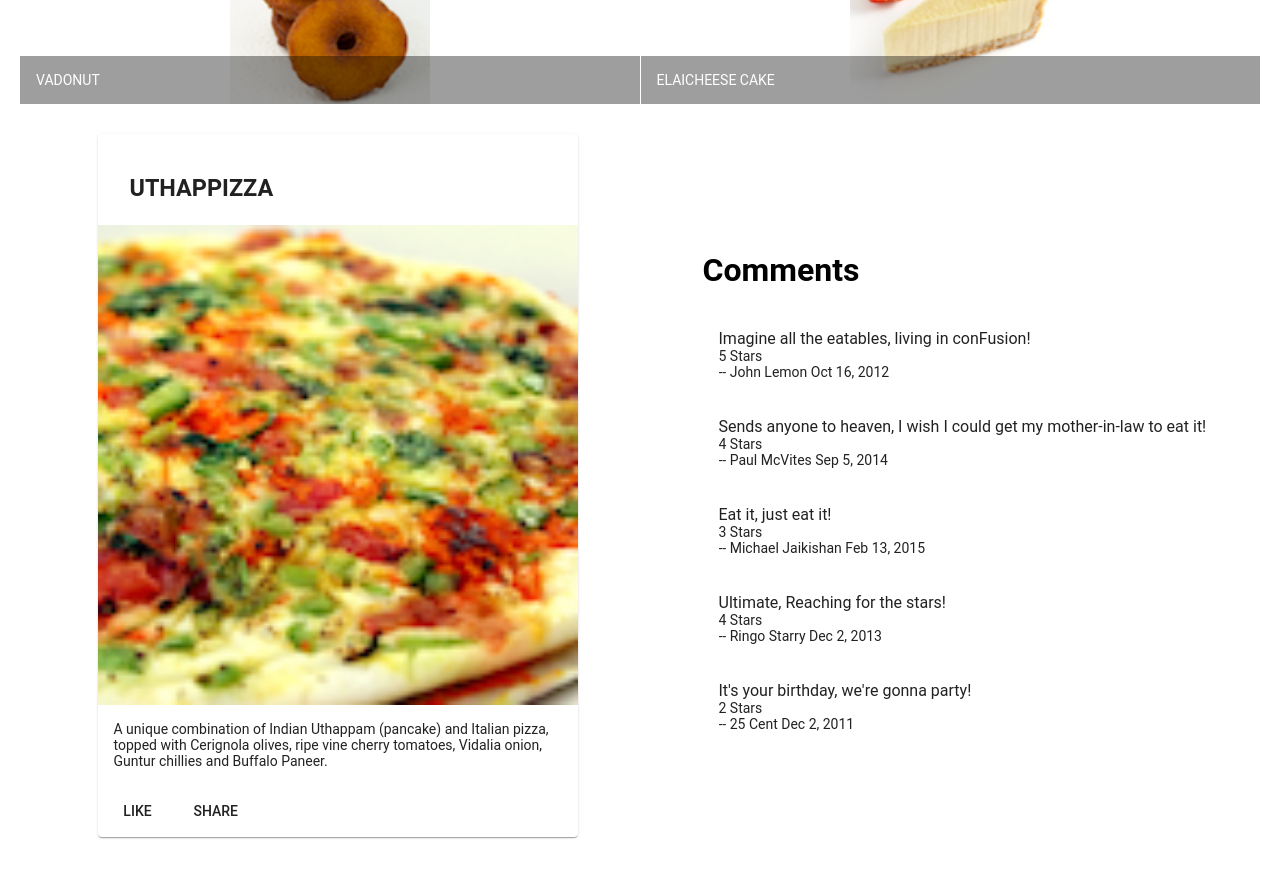
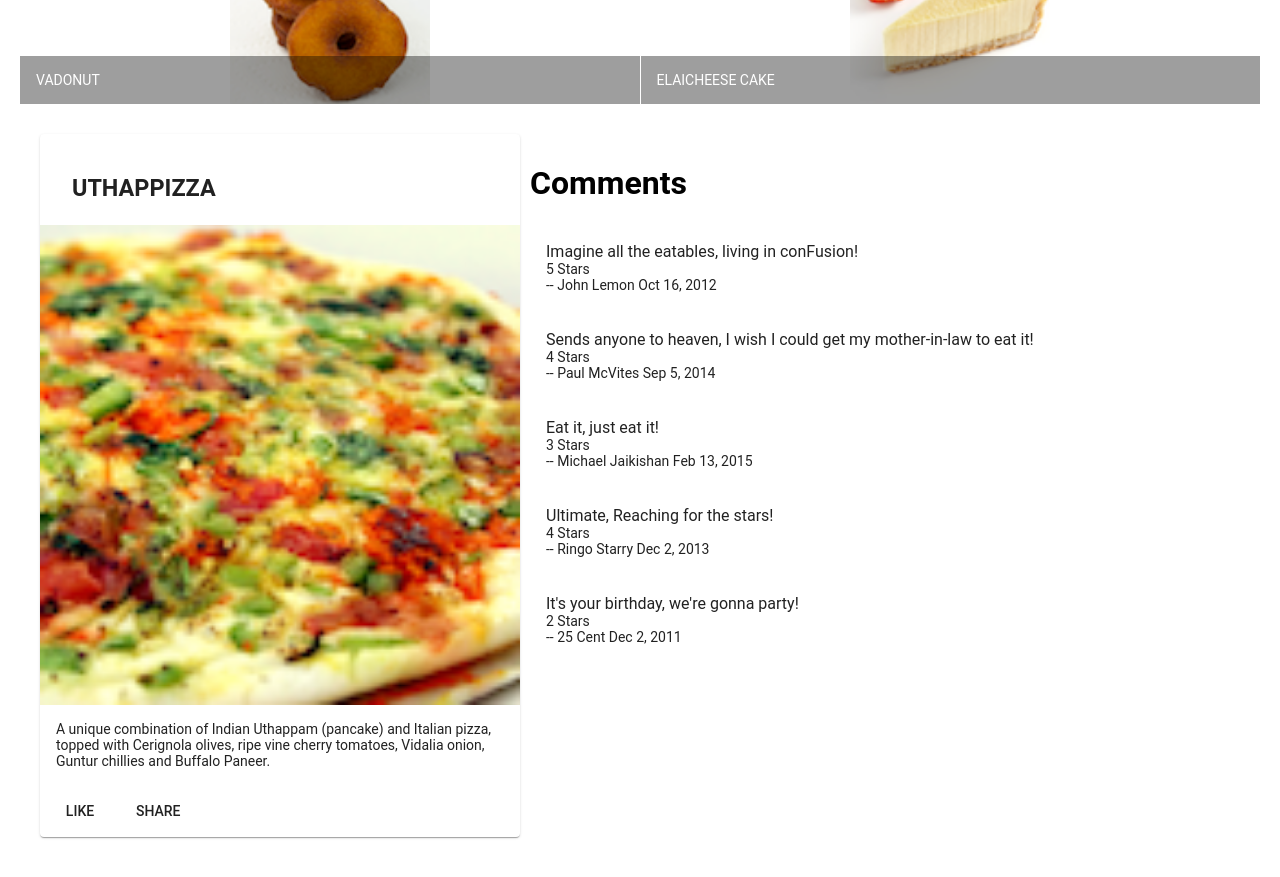
Before and after one commit to Ravitejac6/CourseraAngular, an Angular app: page / in a window 1280 px wide. Shown: the part 460-1337 px from the top of the page. Built offline with nearby package versions, Linux system fonts and the light colour scheme.

Commit message:
Week 1 Assignment completely done

```diff
--- a/src/app/dishdetail/dishdetail.component.html
+++ b/src/app/dishdetail/dishdetail.component.html
@@ -3,7 +3,7 @@
   fxLayout="row"
   fxLayout.sm="column"
   fxLayout.xs="column"
-  fxLayoutAlign.gt-md="space-around center"
+  fxLayoutAlign.gt-md="60px"
   fxLayoutGap="10px"
   fxLayoutGap.xs="0"
 >
@@ -24,8 +24,8 @@
       </mat-card-actions>
     </mat-card>
   </div>
-  <div fxFlex="40" *ngIf="dish">
-    <mat-list fxFlex>
+  <div fxFlex="60" *ngIf="dish">
+    <mat-list>
       <h1>Comments</h1>
       <mat-list-item *ngFor="let comments of dish.comments">
         <p matLine>
--- a/src/app/menu/menu.component.html
+++ b/src/app/menu/menu.component.html
@@ -19,6 +19,5 @@ pipe symbol acts as a function. -->
       </mat-grid-tile>
     </mat-grid-list>
   </div>
-
   <app-dishdetail></app-dishdetail>
 </div>
```
